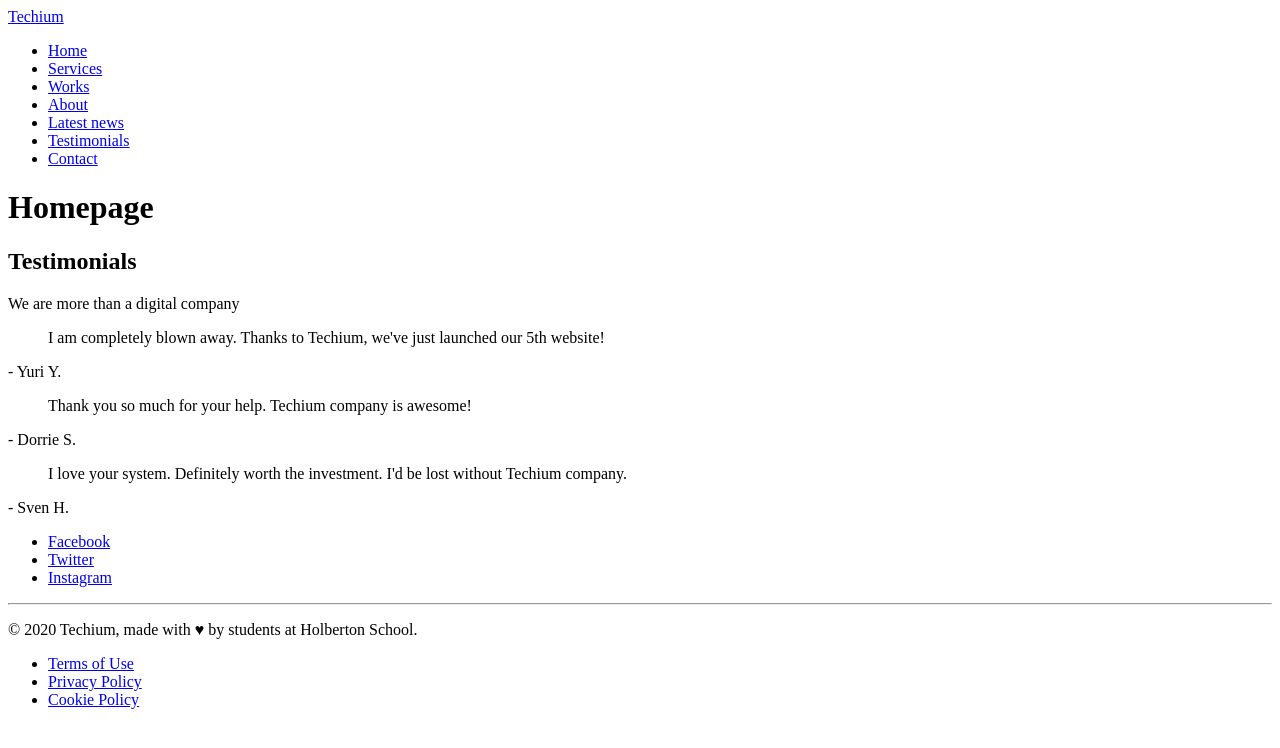
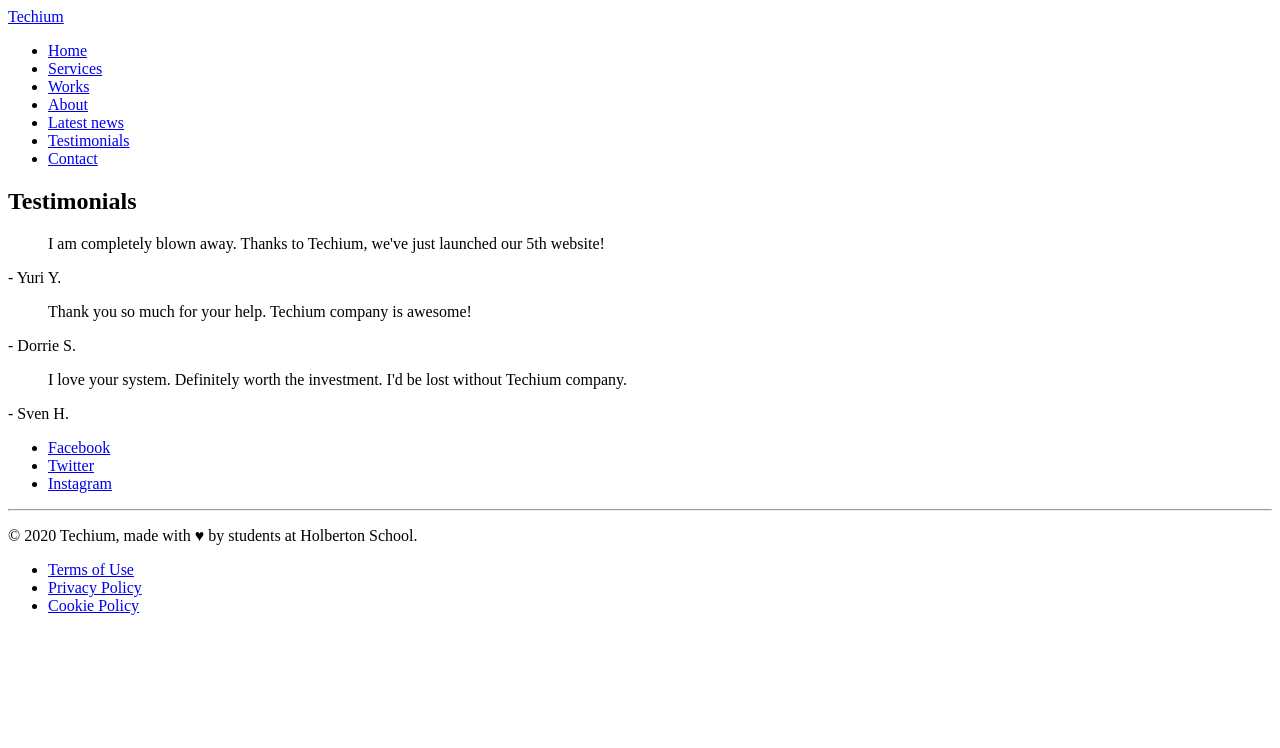
Before and after one commit to Weebaay/holbertonschool-web_front_end, a plain HTML site: page html_advanced/29-index.html in a window 1280 px wide. Drawn offline with Linux system fonts and the light colour scheme.

Commit message:
update testimonial on my page

```diff
--- a/html_advanced/29-index.html
+++ b/html_advanced/29-index.html
@@ -28,42 +28,35 @@
         </div>
     </header>
 
-    <!-- Main content -->
     <main>
-        <div>
-            <h1>Homepage</h1>
-        </div>
+        <!-- Main content here -->
 
-        <!-- Other sections remain unchanged -->
-
-        <!-- Testimonials section -->
+        <!-- Testimonials Section -->
         <section id="testimonials">
-            <div>
             <header>
                 <h2>Testimonials</h2>
-                    <p>We are more than a digital company</p>
             </header>
-                <div>
+
             <article>
                 <blockquote cite="Yuri Y.">
-                            I am completely blown away. Thanks to Techium, we've just launched our 5th website!
+                    <p>I am completely blown away. Thanks to Techium, we've just launched our 5th website!</p>
                 </blockquote>
                 <p>- Yuri Y.</p>
             </article>
+
             <article>
                 <blockquote cite="Dorrie S.">
-                            Thank you so much for your help. Techium company is awesome!
+                    <p>Thank you so much for your help. Techium company is awesome!</p>
                 </blockquote>
                 <p>- Dorrie S.</p>
             </article>
+
             <article>
                 <blockquote cite="Sven H.">
-                            I love your system. Definitely worth the investment. I'd be lost without Techium company.
+                    <p>I love your system. Definitely worth the investment. I'd be lost without Techium company.</p>
                 </blockquote>
                 <p>- Sven H.</p>
             </article>
-                </div>
-            </div>
         </section>
     </main>
 
@@ -77,6 +70,7 @@
             </ul>
         </div>
 
+        <!-- Horizontal rule and copyright paragraph between the two divs -->
         <hr>
         <p>© 2020 Techium, made with ♥ by students at Holberton School.</p>
 
```
Lines whose indentation alone changed are shown as unchanged.
